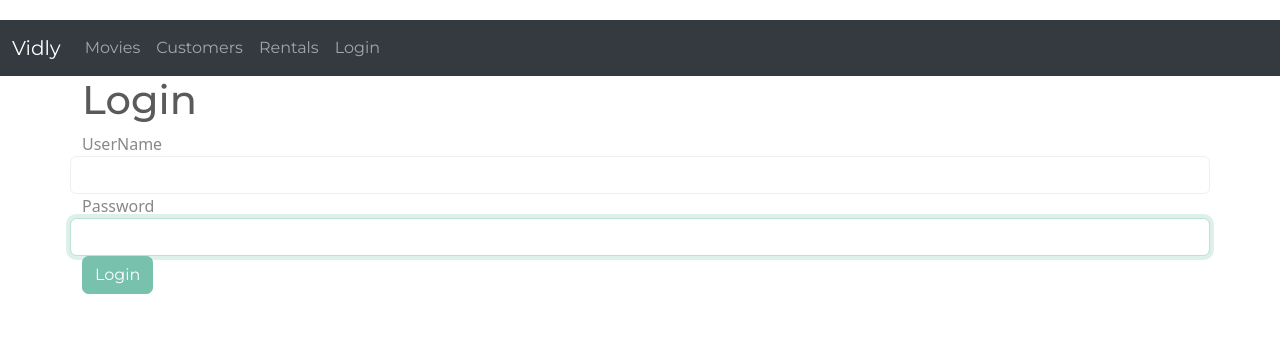
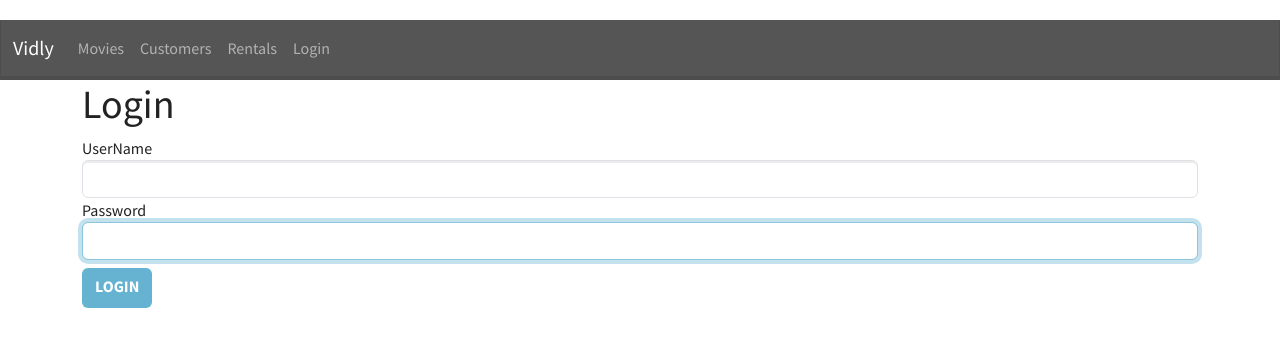
Before and after one commit to IshtiaqueNafis/vidlyReact, a React (Create React App) app: page /login in a window 1280 px wide. Shown: the top 346 px of the page. Built offline with nearby package versions, Linux system fonts and the light colour scheme.

Commit message:
validation during submission has been added

```diff
--- a/src/components/common/input.jsx
+++ b/src/components/common/input.jsx
@@ -11,7 +11,7 @@ const Input = ({label, name, onChange, value, error}) => {
      */
     //endregion
     return (
-        <div className="form-group row">
+        <div className="form-group">
             <label htmlFor={name}>{label}</label>
             {/*htmlFor replaces For in  for in html in general */}
             <input
--- a/src/components/login/loginForm.jsx
+++ b/src/components/login/loginForm.jsx
@@ -16,6 +16,7 @@ class LoginForm extends Component {
 
     //region schema
     // this will be used for input of joi valodation
+    // mot part of state cause it does not change.
     schema = {
         username: Joi.string().required().label("Username"),// user name and password both expected to be an input of string and both has to be mandotry
         password: Joi.string().required().label("Password"), // label is used to create friendly messages
@@ -31,12 +32,14 @@ class LoginForm extends Component {
     validate = () => {
         //region object destrucure
         const options = {abortEarly: false}
-        const {error} = Joi.validate(this.state.account, this.schema,options);
+        const {error} = Joi.validate(this.state.account, this.schema, options);
         //endregion
         // region code explanation `
         /*
         this.state.account --> this.state.account this is the object of the form with userInput has property of username and password
-        this.schema--> is the this.schema --> is the joy object also has same property as this.state.account but they are based on criteria property
+                           --> this is the object checked for validation
+        this.schema--> is the this.schema
+                   --> is the joy object also has same property as this.state.account but they are based on criteria property
         abortEarly: false} --> this means lets say more than one error is found it will show more than one error message.
          */
         //endregion
@@ -83,18 +86,26 @@ class LoginForm extends Component {
 
     }
     //endregion
-    //region
+    //region validate property
     validateProperty = ({name, value}) => {
-        //{name,value} --> object destrucutre of currentTarget aka name or value.
-        if (name === 'username') {
-            if (value.trim() === '') return 'UserName is Required';
-        }
-        if (name === 'password') {
-            if (value.trim() === '') return 'password is required';
-        }
+        const obj = {[name]: value}; //-> by using the object property as input has name and value from keyboard inout will be in this name or password and value is fixed so no need to use computed property
+        const schema = {[name]: this.schema[name]}
+        //region explanation
+        //  const schema = {[name]: this.schema[name]}
+        /*
+          -->  const schema --> schema have to be reitnalized here again cause it would not work cause it is checking after submission not before
+               --> {[name]: this.schema[name]}
+                   --> [name] is computed property here
+                       --> thus this can be either name or any property I would want.
+                       -> so for example if name="username" key will be username
+                   -->  this.schema[name] --> same concept as before will use computed property to acess the schema.
+         */
+        //endregion
+        const {error} = Joi.validate(obj, schema) // then compare one value at a time depends on input.
+        return error ? error.details[0].message : null; // -> if error is not null return error.message else return null. means no error what so ever.
+
     }
     //endregion
-
     //region handleChange
 
     handleChange = ({currentTarget: input}) => {
@@ -146,7 +157,15 @@ class LoginForm extends Component {
                         error={errors.password} // error password is being passed this will check whther or not there is any errors.
                     />
 
-                    <button className=" btn btn-primary">Login</button>
+                    <button
+                        disabled={this.validate()
+                        } /* --> this disabled()
+                        is passed here instead of this.validate() cause
+                         the function must execute so reference will not work here.
+                         trutht--> means null was returned falsy means--> there is issue with input
+                        */
+                        className="btn btn-primary mt-2">Login
+                    </button>
                 </form>
             </div>
         );
--- a/src/index.js
+++ b/src/index.js
@@ -3,7 +3,7 @@ import ReactDOM from 'react-dom';
 import './index.css';
 import App from './App';
 import reportWebVitals from './reportWebVitals';
-import 'bootswatch/dist/minty/bootstrap.min.css';
+import 'bootswatch/dist/lumen/bootstrap.min.css';
 import 'font-awesome/css/font-awesome.css'
 import {BrowserRouter} from 'react-router-dom'
 
```
